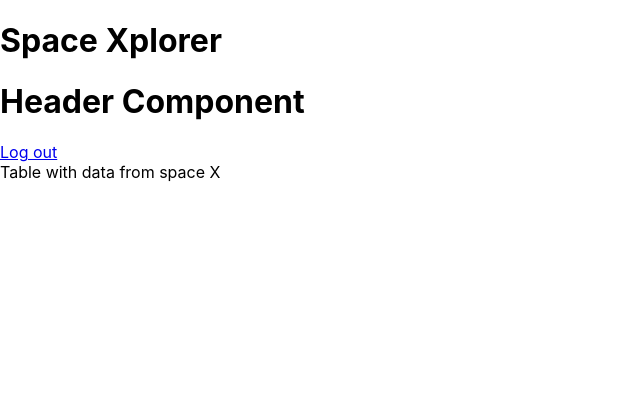
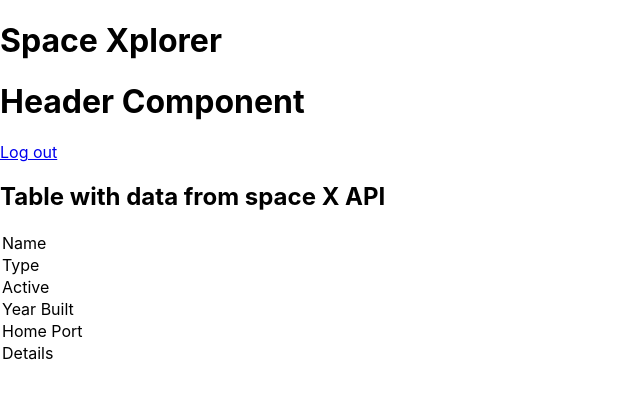
Before and after one commit to cyjorosz/spaceXplorer, a React (Create React App) app: page /ships in a window 1280 px wide. Shown: the top 398 px of the page, without its empty margins (0-640 px from the left). Built offline with nearby package versions, Linux system fonts and the light colour scheme; no server answers.

Commit message:
useEffect hook to fetch + created columns object + map to create thead

```diff
--- a/src/components/Ships/Ships.jsx
+++ b/src/components/Ships/Ships.jsx
@@ -1,4 +1,4 @@
-import React from 'react';
+import React, { useEffect } from 'react';
 import { Link } from 'react-router-dom';
 
 import axios from 'axios';
@@ -32,7 +32,18 @@ const Ships = () => {
     }
   };
 
-  fetchShipsData();
+  useEffect(() => {
+    fetchShipsData();
+  });
+
+  const columns = [
+    { id: 'name', label: 'Name' },
+    { id: 'type', label: 'Type' },
+    { id: 'active', label: 'Active' },
+    { id: 'year built', label: 'Year Built' },
+    { id: 'home port', label: 'Home Port' },
+    { id: 'details', label: 'Details' },
+  ];
 
   return (
     <>
@@ -40,7 +51,19 @@ const Ships = () => {
         <h1>Header Component</h1>
         <Link to="/login">Log out</Link>
       </div>
-      <div>Table with data from space X</div>
+      <div>
+        <h2>Table with data from space X API</h2>
+        <table>
+          {columns.map((column) => {
+            return (
+              <thead key={column.id}>
+                <span>{column.label}</span>
+              </thead>
+            );
+          })}
+          <tbody>{/* response from api  */}</tbody>
+        </table>
+      </div>
     </>
   );
 };
```
